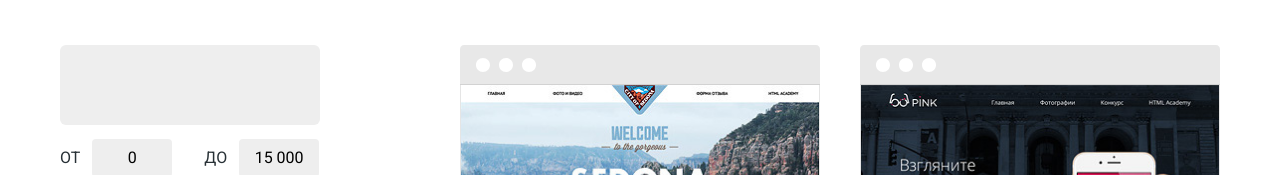
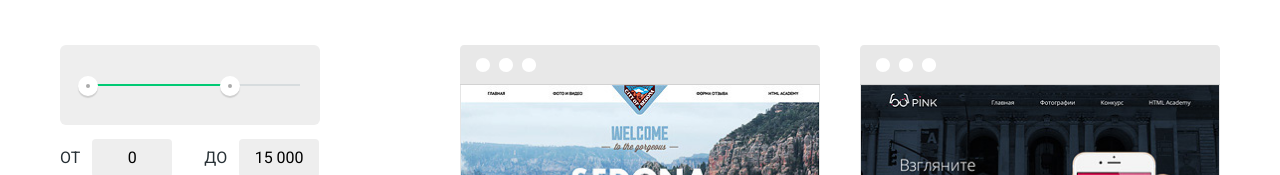
Before and after one commit to LozTaras/nerds, a plain HTML site: page catalog.html in a window 1280 px wide. Shown: the part 443-618 px from the top of the page. Drawn offline with Linux system fonts and the light colour scheme; some packages are replaced by stand-ins of ours.

Commit message:
add price filter

```diff
--- a/catalog.html
+++ b/catalog.html
@@ -35,7 +35,13 @@
             <form class="filter-form" action="https://echo.htmlacademy.ru" method="post">
               <fieldset class="cost-filter">
                 <legend>СТОИМОСТЬ:</legend>
-                <div class="price-slider"></div>
+                <div class="range-control">
+                  <div class="scale">
+                    <div class="bar"></div>
+                    <div class="toggle toggle-min content-box-component"></div>
+                    <div class="toggle toggle-max content-box-component"></div>
+                  </div>
+                </div>
                 <p>
                   <label class="price-decr" for="min-value">OT</label>
                   <input id="min-value" type="text" name="min-value"  value="0">
--- a/js/catalog.js
+++ b/js/catalog.js
@@ -1,7 +1,7 @@
 /*Filters*/
 
 (function() {
-  li = document.body.querySelectorAll('.feachures-filter li');
+  li = document.body.querySelectorAll('.filter-form li');
 
   function toggleCheckbox() {
     var input = this.querySelector('input');
@@ -15,6 +15,7 @@
       }
       input.checked = true;
     }
+
   }
 
   for(var i = 0 ; i < li.length; i++) {
--- a/style/style.css
+++ b/style/style.css
@@ -940,12 +940,54 @@ a {
   width: 260px;
 }
 
-.price-slider {
+.range-control {
+  position: relative;
+
   height: 80px;
   margin-top: 48px;
+  padding-top: 39px;
+  padding-left: 20px;
+  padding-right: 20px;
 
   background-color: #eeeeee;
   border-radius: 6px;
+}
+
+.range-control .scale {
+  height: 2px;
+
+  background-color: #d7dcde;
+}
+
+.range-control .toggle {
+  position: absolute;
+  top: 31px;
+  left: 0;
+
+  height: 4px;
+  width: 4px;
+  padding: 0;
+
+  border: 8px solid #ffffff;
+  box-shadow: 0 2px 1px #cfcfcf;
+  background-color: #ababab;
+  border-radius: 50%;
+  cursor: pointer;
+}
+
+.range-control .toggle-min {
+  left: 18px;
+}
+
+.range-control .toggle-max {
+  left: 160px;
+}
+
+.range-control .bar {
+  width: 70%;
+  height: 2px;
+
+  background-color: #00ca74;
 }
 
 .cost-filter {
```
